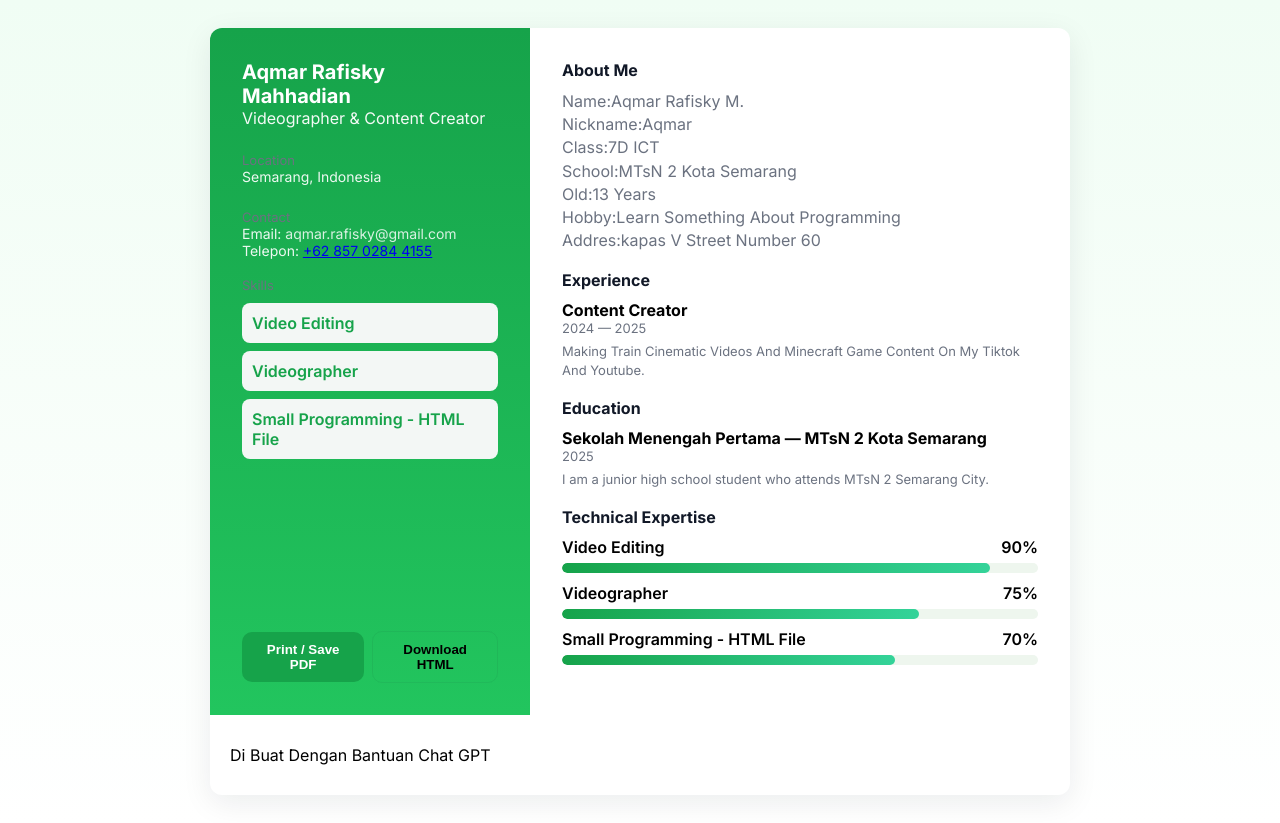
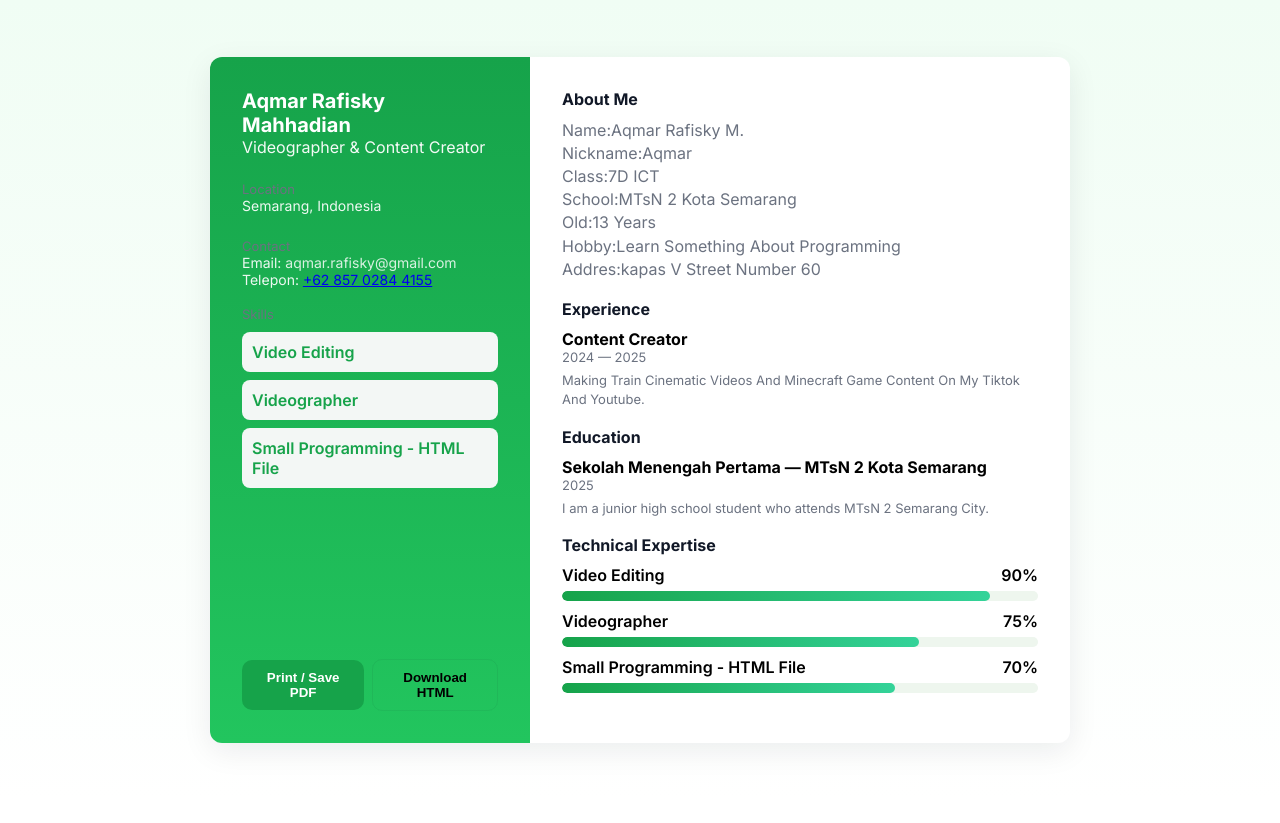
Before and after one commit to aqmaraja19/about-my-self, a plain HTML site: page index.html in a window 1280 px wide. After the commit the page ends 800 px from the top, so only its background shows below. Drawn offline with Linux system fonts and the light colour scheme.

Commit message:
Update index.html

```diff
--- a/index.html
+++ b/index.html
@@ -149,9 +149,6 @@ p{margin:0;color:var(--muted);line-height:1.45}
 
 
 </main>
-  <footer>
-    Di Buat Dengan Bantuan Chat GPT
-  </footer>
 
   </article>  <script>
     function downloadHTML(){
@@ -164,4 +161,5 @@ p{margin:0;color:var(--muted);line-height:1.45}
       URL.revokeObjectURL(url);
     }
   </script></body>
+
 </html>
```
